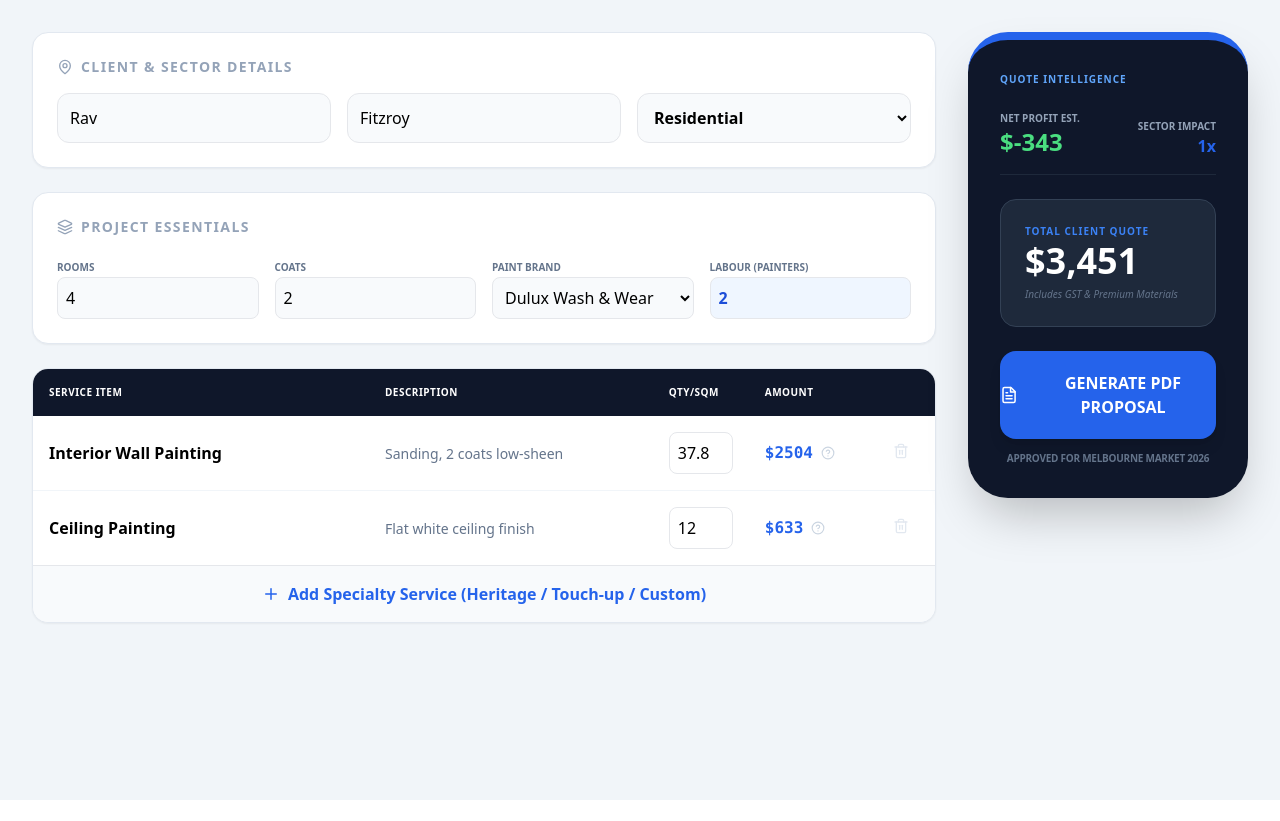
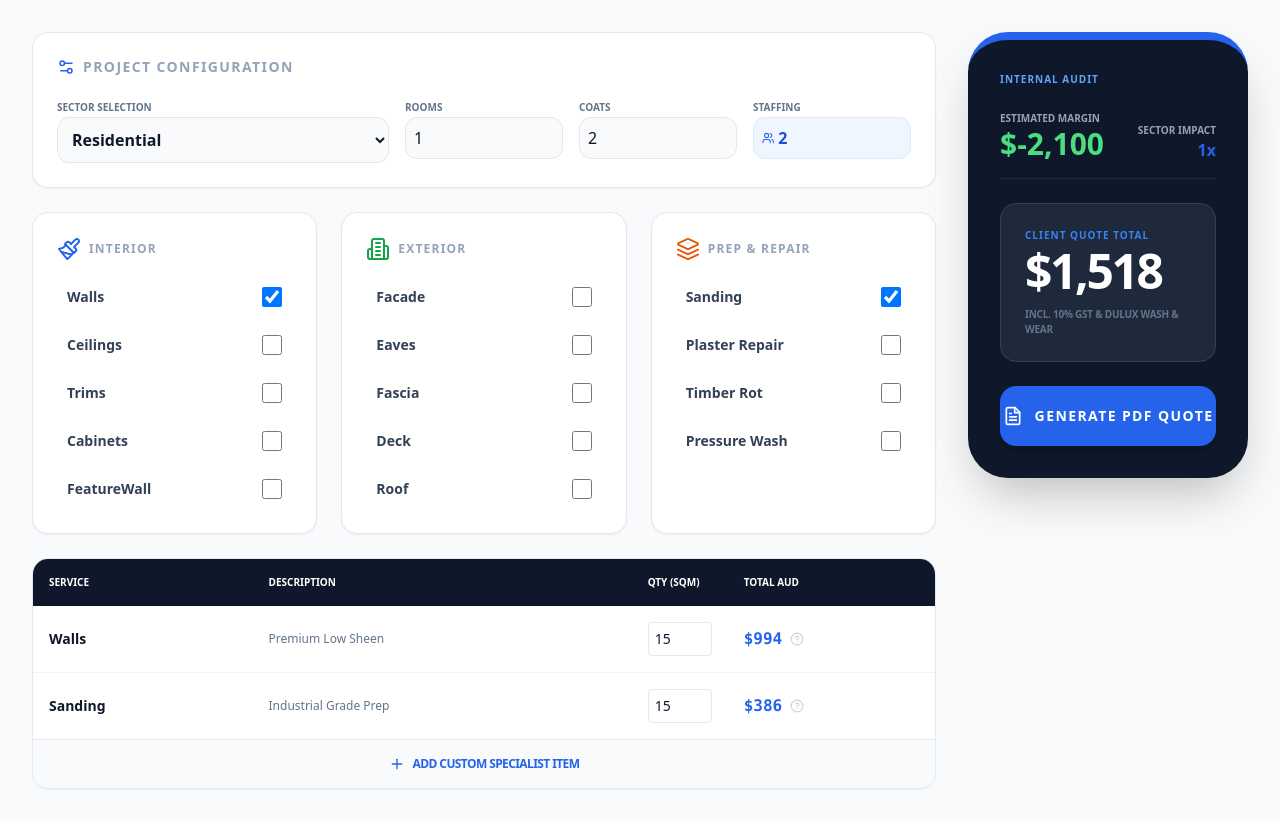
Before and after one commit to brandorb73-ship-it/paint-app, a React (Vite) app: page / in a window 1280 px wide. Before the commit the page ends 800 px from the top, so only its background shows below. Built offline with nearby package versions, Linux system fonts and the light colour scheme.

Commit message:
Update App.jsx

```diff
--- a/src/App.jsx
+++ b/src/App.jsx
@@ -1,180 +1,154 @@
-import React, { useState } from 'react';
+import React, { useState, useEffect } from 'react';
 import {
   FileText, Plus, HelpCircle, Trash2, Building2,
-  Users, Paintbrush, MapPin, Layers, Calendar
+  Users, Paintbrush, MapPin, Layers, CheckSquare, Settings2
 } from 'lucide-react';
 import { jsPDF } from "jspdf";
 import "jspdf-autotable";
-import { sectorData, pricingData, calculateLineItem } from './utils/calculations';
+import { sectorData, pricingData, serviceRates, calculateLineItem } from './utils/calculations';
 
 export default function RavPropertyApp() {
   const [client, setClient] = useState({ name: 'Rav', address: 'Fitzroy', sector: 'Residential' });
-  const [setup, setSetup] = useState({ rooms: 4, coats: 2, painters: 2, days: 3, brand: 'Dulux Wash & Wear' });
+  const [setup, setSetup] = useState({ rooms: 1, coats: 2, painters: 2, days: 3, brand: 'Dulux Wash & Wear' });
+  const [selectedServices, setSelectedServices] = useState({ Walls: true, Sanding: true });
+  const [customItems, setCustomItems] = useState([]);
 
-  // Re-integrated Service List + Custom Entries
-  const [items, setItems] = useState([
-    { id: 1, service: 'Interior Wall Painting', desc: 'Sanding, 2 coats low-sheen', qty: 37.8, rate: 45 },
-    { id: 2, service: 'Ceiling Painting', desc: 'Flat white ceiling finish', qty: 12.0, rate: 35 }
-  ]);
-
-  const addItem = () => {
-    setItems([...items, { id: Date.now(), service: '', desc: '', qty: 0, rate: 40 }]);
+  // Auto-generate line items based on checkboxes
+  const getActiveItems = () => {
+    const baseItems = Object.keys(selectedServices)
+      .filter(key => selectedServices[key])
+      .map(key => ({
+        id: key,
+        service: key,
+        desc: serviceRates[key].desc,
+        qty: setup.rooms * 15, // Estimate 15sqm per room per service
+        rate: serviceRates[key].rate
+      }));
+    return [...baseItems, ...customItems];
   };
 
-  const removeItem = (id) => setItems(items.filter(item => item.id !== id));
-
-  const updateItem = (id, field, val) => {
-    setItems(items.map(it => it.id === id ? { ...it, [field]: val } : it));
-  };
-
-  // CALCULATIONS
+  const activeItems = getActiveItems();
   const sector = sectorData[client.sector] || sectorData['Residential'];
   const internalLaborCost = setup.painters * setup.days * pricingData.laborDay;
 
-  const subtotal = items.reduce((sum, item) => {
+  const subtotal = activeItems.reduce((sum, item) => {
     return sum + calculateLineItem(item.qty, item.rate, pricingData.brands[setup.brand], setup.coats, sector.multiplier).total;
   }, 0);
 
-  const gst = subtotal * 0.10;
-  const total = subtotal + gst;
+  const total = subtotal * 1.1; // Total including GST
 
-  // PDF GENERATION
-  const generatePDF = () => {
-    const doc = new jsPDF();
-    doc.setFillColor(30, 41, 59);
-    doc.rect(0, 0, 210, 40, 'F');
-    doc.setTextColor(255, 255, 255);
-    doc.setFontSize(22);
-    doc.text("RAV PROPERTY PROJECTS", 14, 25);
-
-    doc.setTextColor(30, 41, 59);
-    doc.setFontSize(10);
-    doc.text(`ATTN: ${client.name}`, 14, 50);
-    doc.text(`SITE: ${client.address}`, 14, 55);
-    doc.text(`SECTOR: ${client.sector}`, 14, 60);
-
-    const tableData = items.map(it => [
-      it.service,
-      it.desc,
-      `${it.qty} sqm`,
-      `$${calculateLineItem(it.qty, it.rate, pricingData.brands[setup.brand], setup.coats, sector.multiplier).total.toFixed(2)}`
-    ]);
-
-    doc.autoTable({
-      startY: 70,
-      head: [['Service Item', 'Description', 'Qty/Size', 'Amount (AUD)']],
-      body: tableData,
-      theme: 'striped',
-      headStyles: { fillColor: [37, 99, 235] }
-    });
-
-    const finalY = doc.lastAutoTable.finalY + 10;
-    doc.setFontSize(14);
-    doc.text(`TOTAL (Incl. GST): $${total.toLocaleString()}`, 140, finalY + 10);
-    doc.save(`RAV_Quote_${client.name}.pdf`);
+  const toggleService = (id) => {
+    setSelectedServices(prev => ({ ...prev, [id]: !prev[id] }));
   };
 
   return (
-    <div className="min-h-screen bg-[#f1f5f9] p-4 md:p-8 font-sans">
+    <div className="min-h-screen bg-[#f8fafc] p-4 md:p-8 font-sans text-slate-900">
       <div className="max-w-7xl mx-auto grid lg:grid-cols-4 gap-8">
 
-        {/* INPUTS PANEL */}
+        {/* LEFT COLUMN: SELECTION TOOLS */}
         <div className="lg:col-span-3 space-y-6">
 
-          {/* 1. Client & Sector Selection */}
+          {/* 1. Project Setup */}
           <div className="bg-white p-6 rounded-2xl shadow-sm border border-slate-200">
             <h2 className="text-sm font-black text-slate-400 uppercase tracking-widest mb-4 flex items-center gap-2">
-              <MapPin size={16}/> Client & Sector Details
+              <Settings2 size={18} className="text-blue-600"/> Project Configuration
             </h2>
-            <div className="grid md:grid-cols-3 gap-4">
-              <input placeholder="Client Name" className="p-3 bg-slate-50 border rounded-xl" value={client.name} onChange={(e) => setClient({...client, name: e.target.value})} />
-              <input placeholder="Site Address" className="p-3 bg-slate-50 border rounded-xl" value={client.address} onChange={(e) => setClient({...client, address: e.target.value})} />
-              <select className="p-3 bg-slate-50 border rounded-xl font-bold" value={client.sector} onChange={(e) => setClient({...client, sector: e.target.value})}>
-                {Object.keys(sectorData).map(s => <option key={s}>{s}</option>)}
-              </select>
-            </div>
-          </div>
-
-          {/* 2. Room & Paint Configuration */}
-          <div className="bg-white p-6 rounded-2xl shadow-sm border border-slate-200">
-             <h2 className="text-sm font-black text-slate-400 uppercase tracking-widest mb-4 flex items-center gap-2">
-              <Layers size={16}/> Project Essentials
-            </h2>
-            <div className="grid md:grid-cols-4 gap-4">
+            <div className="grid grid-cols-2 md:grid-cols-5 gap-4">
+              <div className="col-span-2">
+                <label className="text-[10px] font-bold text-slate-500 uppercase">Sector Selection</label>
+                <select className="w-full p-2.5 bg-slate-50 border rounded-xl font-bold" value={client.sector} onChange={(e) => setClient({...client, sector: e.target.value})}>
+                  {Object.keys(sectorData).map(s => <option key={s}>{s}</option>)}
+                </select>
+              </div>
               <div>
                 <label className="text-[10px] font-bold text-slate-500 uppercase">Rooms</label>
-                <input type="number" className="w-full p-2 border rounded-lg bg-slate-50" value={setup.rooms} onChange={(e) => setSetup({...setup, rooms: Number(e.target.value)})} />
+                <input type="number" className="w-full p-2 border rounded-xl bg-slate-50" value={setup.rooms} onChange={(e) => setSetup({...setup, rooms: Number(e.target.value)})} />
               </div>
               <div>
                 <label className="text-[10px] font-bold text-slate-500 uppercase">Coats</label>
-                <input type="number" className="w-full p-2 border rounded-lg bg-slate-50" value={setup.coats} onChange={(e) => setSetup({...setup, coats: Number(e.target.value)})} />
+                <input type="number" className="w-full p-2 border rounded-xl bg-slate-50" value={setup.coats} onChange={(e) => setSetup({...setup, coats: Number(e.target.value)})} />
               </div>
               <div>
-                <label className="text-[10px] font-bold text-slate-500 uppercase">Paint Brand</label>
-                <select className="w-full p-2 border rounded-lg bg-slate-50" value={setup.brand} onChange={(e) => setSetup({...setup, brand: e.target.value})}>
-                  {Object.keys(pricingData.brands).map(b => <option key={b}>{b}</option>)}
-                </select>
-              </div>
-              <div>
-                <label className="text-[10px] font-bold text-slate-500 uppercase">Labour (Painters)</label>
-                <input type="number" className="w-full p-2 border rounded-lg bg-blue-50 text-blue-700 font-bold" value={setup.painters} onChange={(e) => setSetup({...setup, painters: Number(e.target.value)})} />
+                <label className="text-[10px] font-bold text-slate-500 uppercase">Staffing</label>
+                <div className="flex items-center gap-1 p-2 bg-blue-50 border border-blue-100 rounded-xl">
+                  <Users size={14} className="text-blue-600"/>
+                  <input type="number" className="w-full bg-transparent font-bold text-blue-700 outline-none" value={setup.painters} onChange={(e) => setSetup({...setup, painters: Number(e.target.value)})} />
+                </div>
               </div>
             </div>
           </div>
 
-          {/* 3. Detailed Scope Table */}
+          {/* 2. Service Catalog (RESTORED FROM SCREENSHOTS) */}
+          <div className="grid md:grid-cols-3 gap-6">
+            <ServiceGroup title="Interior" icon={<Paintbrush className="text-blue-600"/>} services={['Walls', 'Ceilings', 'Trims', 'Cabinets', 'FeatureWall']} selected={selectedServices} onToggle={toggleService} />
+            <ServiceGroup title="Exterior" icon={<Building2 className="text-green-600"/>} services={['Facade', 'Eaves', 'Fascia', 'Deck', 'Roof']} selected={selectedServices} onToggle={toggleService} />
+            <ServiceGroup title="Prep & Repair" icon={<Layers className="text-orange-600"/>} services={['Sanding', 'Plaster Repair', 'Timber Rot', 'Pressure Wash']} selected={selectedServices} onToggle={toggleService} />
+          </div>
+
+          {/* 3. Detailed Quote Table (WITH MANUAL ENTRY) */}
           <div className="bg-white rounded-2xl shadow-sm border border-slate-200 overflow-hidden">
-            <table className="w-full text-left">
+            <table className="w-full text-left border-collapse">
               <thead className="bg-slate-900 text-white">
                 <tr>
-                  <th className="p-4 text-[10px] uppercase font-bold tracking-wider">Service Item</th>
-                  <th className="p-4 text-[10px] uppercase font-bold tracking-wider">Description</th>
-                  <th className="p-4 text-[10px] uppercase font-bold tracking-wider w-24">Qty/Sqm</th>
-                  <th className="p-4 text-[10px] uppercase font-bold tracking-wider w-32">Amount</th>
+                  <th className="p-4 text-[10px] uppercase font-black">Service</th>
+                  <th className="p-4 text-[10px] uppercase font-black">Description</th>
+                  <th className="p-4 text-[10px] uppercase font-black w-24">Qty (sqm)</th>
+                  <th className="p-4 text-[10px] uppercase font-black w-32">Total AUD</th>
                   <th className="p-4"></th>
                 </tr>
               </thead>
               <tbody className="divide-y divide-slate-100">
-                {items.map(item => {
+                {activeItems.map(item => {
                   const calc = calculateLineItem(item.qty, item.rate, pricingData.brands[setup.brand], setup.coats, sector.multiplier);
                   return (
-                    <tr key={item.id} className="group hover:bg-slate-50 transition">
-                      <td className="p-4"><input className="w-full font-bold bg-transparent outline-none" value={item.service} onChange={(e) => updateItem(item.id, 'service', e.target.value)} /></td>
-                      <td className="p-4"><input className="w-full text-sm text-slate-500 bg-transparent outline-none" value={item.desc} onChange={(e) => updateItem(item.id, 'desc', e.target.value)} /></td>
-                      <td className="p-4"><input type="number" className="w-full p-2 border rounded-lg bg-white" value={item.qty} onChange={(e) => updateItem(item.id, 'qty', Number(e.target.value))} /></td>
+                    <tr key={item.id} className="hover:bg-slate-50 transition-colors">
+                      <td className="p-4 font-bold text-sm">{item.service}</td>
+                      <td className="p-4 text-xs text-slate-500">{item.desc}</td>
+                      <td className="p-4">
+                        <input type="number" className="w-full p-1.5 border rounded bg-white text-sm" value={item.qty} onChange={(e) => {
+                          const val = Number(e.target.value);
+                          if (customItems.find(c => c.id === item.id)) {
+                            setCustomItems(customItems.map(c => c.id === item.id ? {...c, qty: val} : c));
+                          }
+                        }} />
+                      </td>
                       <td className="p-4">
                         <div className="flex items-center gap-2">
                           <span className="font-mono font-bold text-blue-600">${calc.total.toFixed(0)}</span>
-                          <div className="group/math relative cursor-help">
-                            <HelpCircle size={14} className="text-slate-300" />
-                            <div className="hidden group-hover/math:block absolute bottom-full left-0 w-64 p-3 bg-slate-800 text-[10px] leading-relaxed text-white rounded-xl shadow-2xl mb-2 z-50">
+                          <div className="group relative">
+                            <HelpCircle size={14} className="text-slate-300 cursor-help" />
+                            <div className="hidden group-hover:block absolute bottom-full left-0 w-64 p-3 bg-slate-800 text-[10px] text-white rounded-xl shadow-2xl mb-2 z-50">
                               {calc.formula}
                             </div>
                           </div>
                         </div>
                       </td>
-                      <td className="p-4"><button onClick={() => removeItem(item.id)} className="text-slate-200 hover:text-red-500 transition"><Trash2 size={16}/></button></td>
+                      <td className="p-4">
+                        {customItems.find(c => c.id === item.id) && (
+                          <button onClick={() => setCustomItems(customItems.filter(c => c.id !== item.id))} className="text-red-400 hover:text-red-600"><Trash2 size={16}/></button>
+                        )}
+                      </td>
                     </tr>
                   )
                 })}
               </tbody>
             </table>
-            <button onClick={addItem} className="w-full p-4 text-blue-600 font-bold bg-slate-50 hover:bg-blue-600 hover:text-white flex items-center justify-center gap-2 transition border-t">
-              <Plus size={18} /> Add Specialty Service (Heritage / Touch-up / Custom)
+            <button onClick={() => setCustomItems([...customItems, {id: Date.now(), service: 'Custom Work', desc: 'Manual Detail', qty: 10, rate: 50}])} className="w-full p-4 bg-slate-50 text-blue-600 font-black text-xs uppercase tracking-tighter hover:bg-blue-600 hover:text-white transition flex items-center justify-center gap-2 border-t">
+              <Plus size={16} /> Add Custom Specialist Item
             </button>
           </div>
         </div>
 
-        {/* FINANCIAL DASHBOARD */}
+        {/* RIGHT COLUMN: RE-DESIGNED DASHBOARD */}
         <div className="lg:col-span-1">
           <div className="bg-slate-900 text-white p-8 rounded-[2.5rem] shadow-2xl sticky top-8 border-t-8 border-blue-600">
-            <h3 className="text-blue-400 font-black uppercase text-[10px] tracking-widest mb-6">Quote Intelligence</h3>
+            <h3 className="text-blue-400 font-black uppercase text-[10px] tracking-widest mb-6">Internal Audit</h3>
 
             <div className="space-y-6">
               <div className="flex justify-between items-end border-b border-slate-800 pb-4">
                 <div>
-                   <p className="text-slate-400 text-[10px] font-bold uppercase">Net Profit Est.</p>
-                   <p className="text-2xl font-black text-green-400">${(subtotal - internalLaborCost).toLocaleString(undefined, {maximumFractionDigits:0})}</p>
+                   <p className="text-slate-400 text-[10px] font-bold uppercase">Estimated Margin</p>
+                   <p className="text-3xl font-black text-green-400">${(subtotal - internalLaborCost).toLocaleString(undefined, {maximumFractionDigits:0})}</p>
                 </div>
                 <div className="text-right">
                   <p className="text-slate-400 text-[10px] font-bold uppercase">Sector Impact</p>
@@ -183,17 +157,14 @@ export default function RavPropertyApp() {
               </div>
 
               <div className="bg-slate-800 p-6 rounded-2xl border border-slate-700">
-                <p className="text-blue-500 font-black text-[10px] uppercase mb-1 tracking-widest">Total Client Quote</p>
-                <p className="text-4xl font-black text-white leading-none">${total.toLocaleString(undefined, {minimumFractionDigits: 0, maximumFractionDigits: 0})}</p>
-                <p className="text-slate-500 text-[10px] mt-2 italic font-medium">Includes GST & Premium Materials</p>
+                <p className="text-blue-500 font-black text-[10px] uppercase mb-1 tracking-widest">Client Quote Total</p>
+                <p className="text-5xl font-black text-white leading-none tracking-tighter">${total.toLocaleString(undefined, {maximumFractionDigits: 0})}</p>
+                <p className="text-slate-500 text-[10px] mt-3 font-bold uppercase tracking-tight">Incl. 10% GST & {setup.brand}</p>
               </div>
 
-              <div className="space-y-3">
-                <button onClick={generatePDF} className="w-full bg-blue-600 hover:bg-blue-500 py-5 rounded-2xl font-black flex items-center justify-center gap-3 shadow-lg transition transform active:scale-95">
-                  <FileText size={20} /> GENERATE PDF PROPOSAL
-                </button>
-                <p className="text-[10px] text-center text-slate-500 font-bold uppercase tracking-tight">Approved for Melbourne Market 2026</p>
-              </div>
+              <button className="w-full bg-blue-600 hover:bg-blue-500 py-5 rounded-2xl font-black flex items-center justify-center gap-3 shadow-lg transition transform active:scale-95 text-sm uppercase tracking-widest">
+                <FileText size={20} /> Generate PDF Quote
+              </button>
             </div>
           </div>
         </div>
@@ -202,3 +173,22 @@ export default function RavPropertyApp() {
     </div>
   );
 }
+
+// Helper Component for Service Groups
+function ServiceGroup({ title, icon, services, selected, onToggle }) {
+  return (
+    <div className="bg-white p-6 rounded-2xl border border-slate-200 shadow-sm">
+      <h3 className="font-black text-xs uppercase tracking-widest text-slate-400 mb-4 flex items-center gap-2">
+        {icon} {title}
+      </h3>
+      <div className="space-y-2">
+        {services.map(s => (
+          <label key={s} className="flex items-center justify-between p-2.5 rounded-xl hover:bg-slate-50 cursor-pointer transition">
+            <span className="text-sm font-bold text-slate-700">{s}</span>
+            <input type="checkbox" className="w-5 h-5 rounded border-slate-300 text-blue-600" checked={!!selected[s]} onChange={() => onToggle(s)} />
+          </label>
+        ))}
+      </div>
+    </div>
+  );
+}
```
